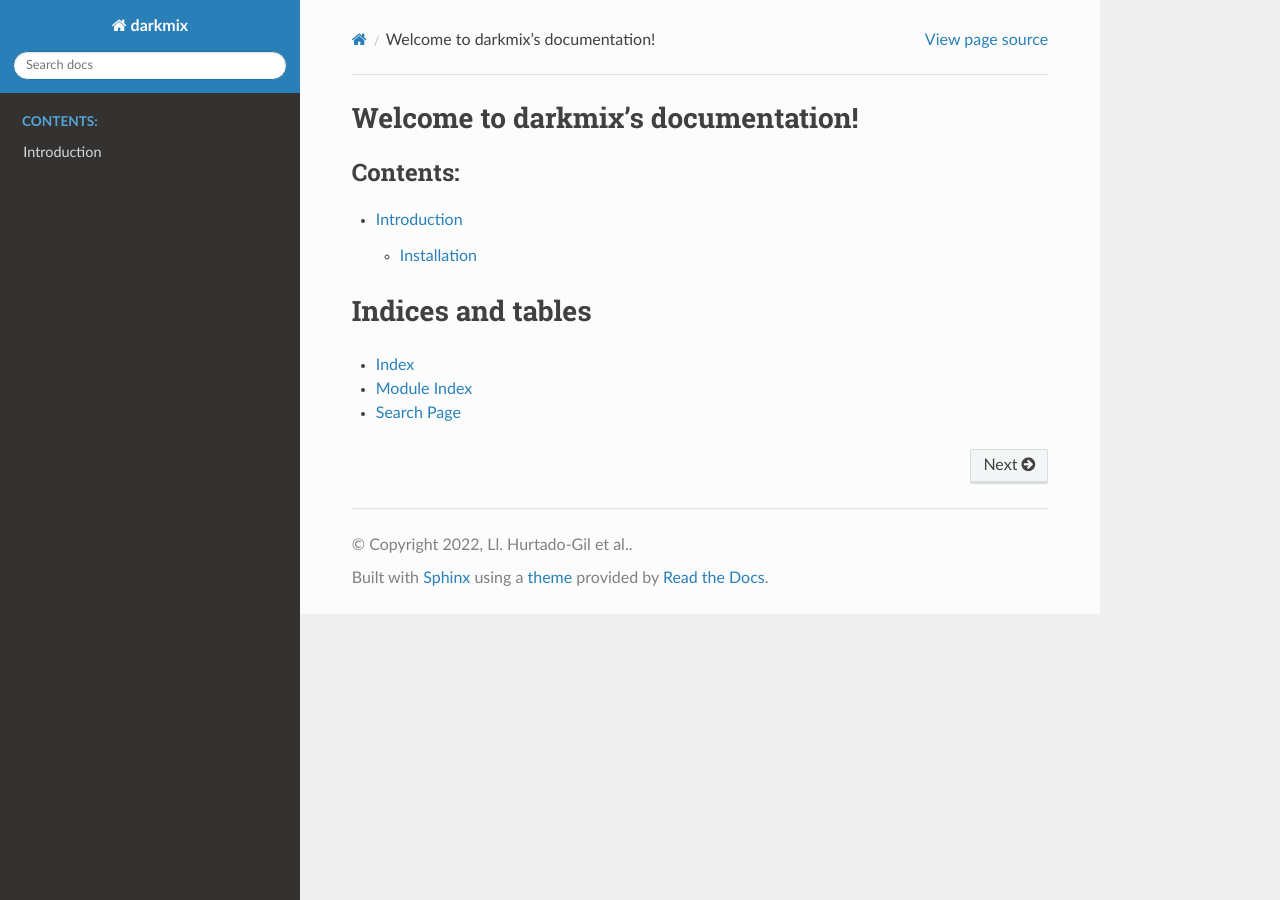
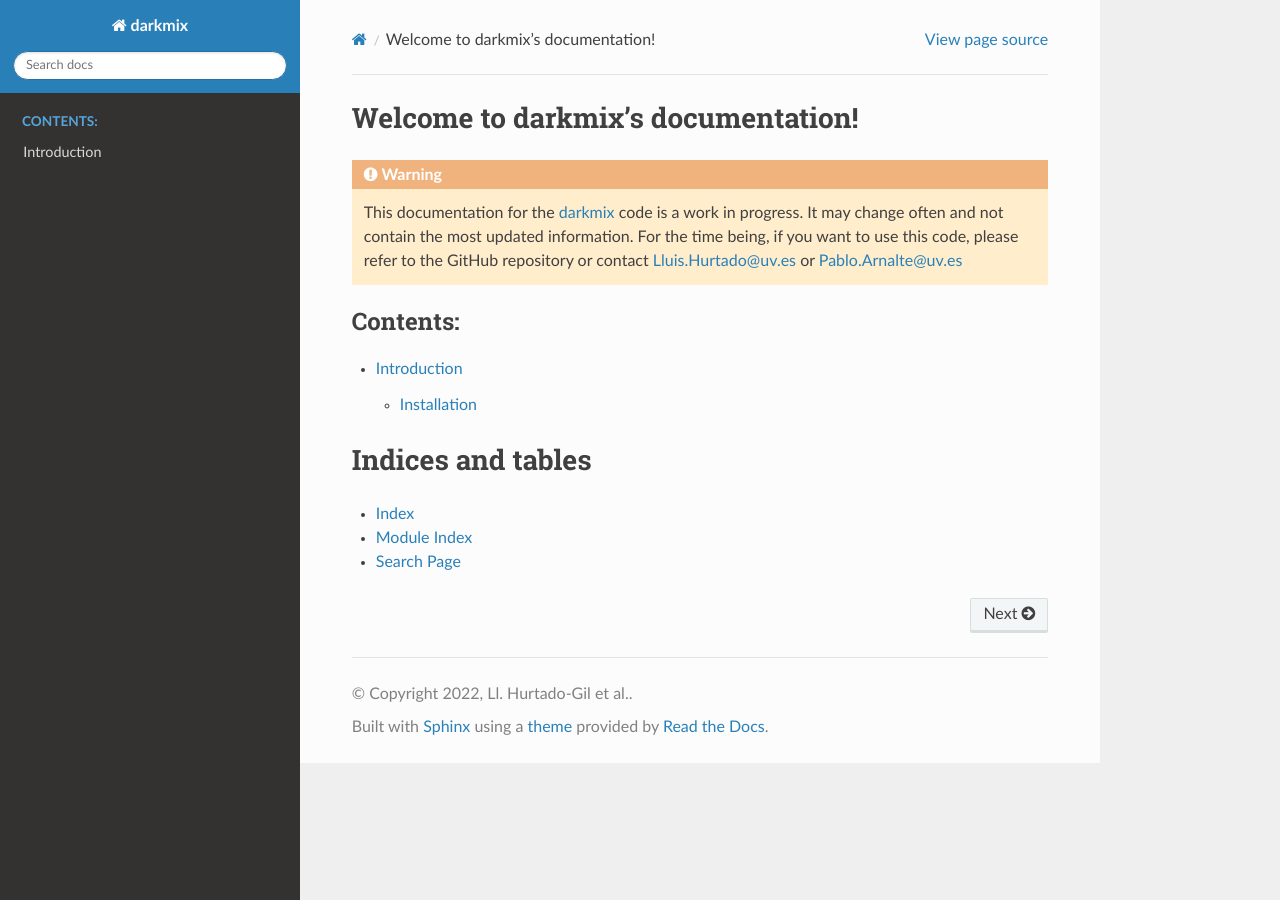
Before and after one commit to LluisHGil/darkmix, a Sphinx documentation site: the page built from docs/source/index.rst, in a window 1280 px wide. Built offline with Sphinx 7.4.7 and the Read the Docs theme 2.0.0, drawn with Linux system fonts in a browser that asks for light colours; pages that are not in the unit, such as notebooks, are missing from menus.

Commit message:
Add work in progress warning to the docs

```diff
--- a/docs/source/index.rst
+++ b/docs/source/index.rst
@@ -5,6 +5,13 @@
 
 Welcome to darkmix's documentation!
 ===================================
+
+.. warning::
+
+   This documentation for the `darkmix <https://github.com/LluisHGil/darkmix>`_ code is a work in progress.
+   It may change often and not contain the most updated information.
+   For the time being, if you want to use this code, please refer to the GitHub repository or contact
+   Lluis.Hurtado@uv.es or Pablo.Arnalte@uv.es
 
 ..
    (This is a comment PAM, 7/04/2022):
```
